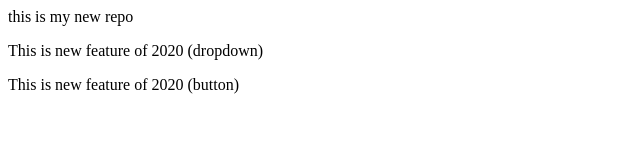
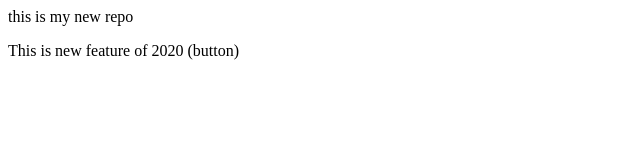
Before and after one commit to balivishalsingh/LocalRepo, a plain HTML site: page index.html in a window 1280 px wide. Shown: the whole page, without its empty margins (0-640 px from the left). Drawn offline with Linux system fonts and the light colour scheme.

```diff
--- a/index.html
+++ b/index.html
@@ -1,3 +1,2 @@
 <p>this is my new repo</p>
-<p>This is new feature of 2020 (dropdown)</p>
 <p>This is new feature of 2020 (button)</p>
```
